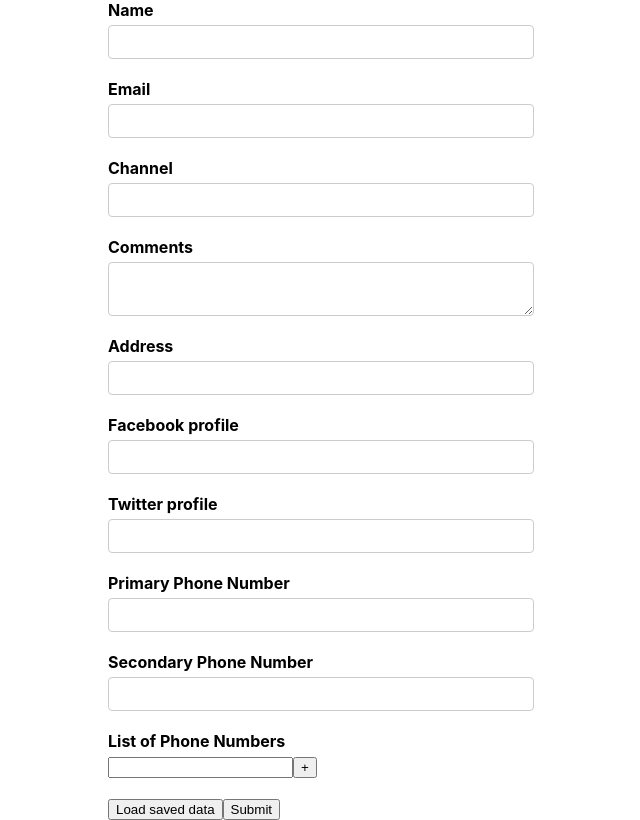
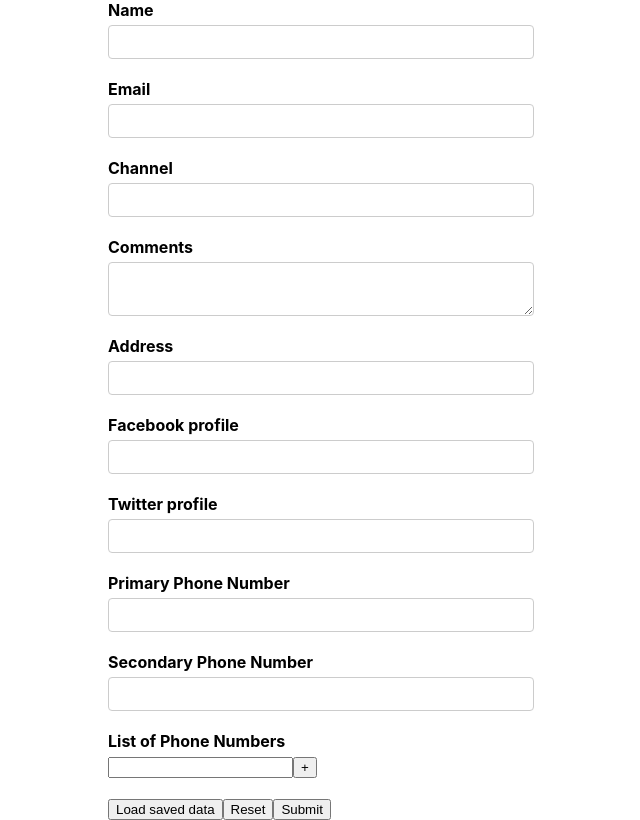
Before and after one commit to pashinde-ee/formik-demo, a React (Create React App) app: page / in a window 1280 px wide. Shown: the whole page, without its empty margins (319-959 px from the left). Built offline with nearby package versions, Linux system fonts and the light colour scheme.

Commit message:
resetted form

```diff
--- a/src/components/YoutubeForm.js
+++ b/src/components/YoutubeForm.js
@@ -33,8 +33,9 @@
 };
 
 const onSubmit = (values, onSubmitProps) => {
-    console.log(values)
-    onSubmitProps.setSubmitting(false)
+    console.log(values);
+    onSubmitProps.setSubmitting(false);
+    onSubmitProps.resetForm();
 }
 
 const validationSchema = Yup.object({
@@ -178,6 +179,7 @@
                                 comments: true
                             })}>Visit Fields</button> */}
                             <button type="button" onClick={() => setFormValues(savedValues)}>Load saved data</button>
+                            <button type="reset">Reset</button>
                             <button type="submit" disabled={!formik.isValid || formik.isSubmitting}>Submit</button>
                         </Form>
                     );
```
